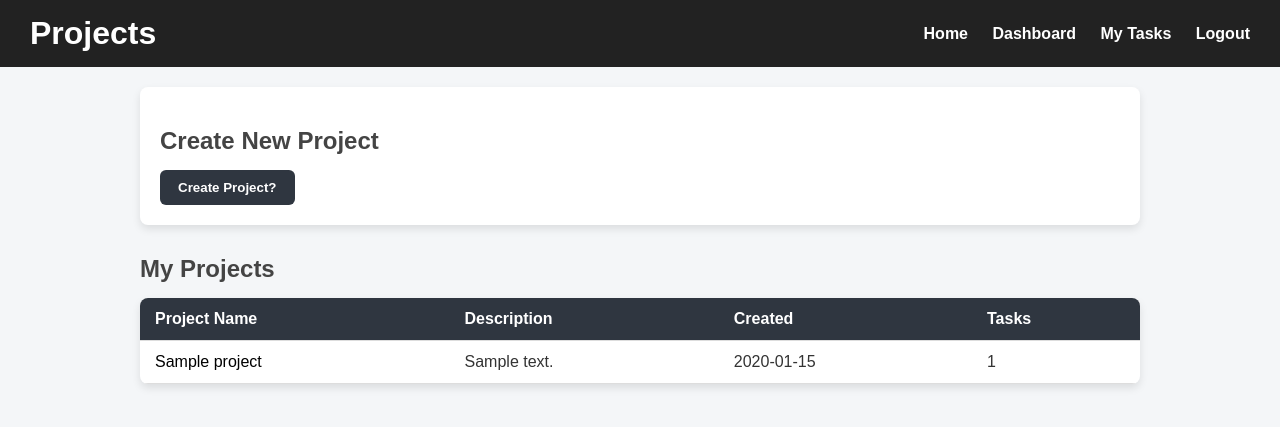
After one commit to AyhamAlsayyed/task-manager, a Django app: page /projects/ in a window 1280 px wide. The commit adds this page. Shown: the top 427 px of the page. Run offline with Django 5.2, Linux system fonts and the light colour scheme; a user stored in the database is signed in; tables that the repository leaves empty hold one stand-in row (values such as "Sample post").

Commit message:
add projects page with its view and logic

```diff
--- a/app/models.py
+++ b/app/models.py
@@ -17,7 +17,7 @@ class Project(models.Model):
     title = models.CharField(max_length=120)
     description = models.TextField(blank=True, null=True)
     created_at = models.DateTimeField(auto_now_add=True)
-    owner = models.ForeignKey(UserProfile, on_delete=models.CASCADE)
+    owner = models.ForeignKey(User, on_delete=models.CASCADE, related_name="projects")
 
     def __str__(self):
         return self.title
@@ -26,8 +26,8 @@ class Project(models.Model):
 class ProjectMembership(models.Model):
     role_choices = [("O", "owner"), ("M", "member")]
     role = models.CharField(max_length=1, choices=role_choices, default="M")
-    project = models.ForeignKey(Project, on_delete=models.CASCADE)
-    user = models.ForeignKey(UserProfile, on_delete=models.CASCADE)
+    project = models.ForeignKey(Project, on_delete=models.CASCADE, related_name="memberships")
+    user = models.ForeignKey(User, on_delete=models.CASCADE, related_name="memberships")
 
 
 class Task(models.Model):
@@ -42,15 +42,15 @@ class Task(models.Model):
         (1, "medium"),
         (2, "high"),
     ]
-
+    Tid = models.AutoField(primary_key=True)
     title = models.CharField(max_length=100)
     description = models.TextField()
     status = models.CharField(max_length=20, choices=status_choices, default="todo")
     priority = models.IntegerField(choices=priority_choices, default=0)
     deadline = models.DateTimeField()
     created_at = models.DateTimeField(auto_now_add=True)
-    project = models.ForeignKey(Project, on_delete=models.CASCADE)
-    user = models.ForeignKey(User, on_delete=models.CASCADE)
+    project = models.ForeignKey(Project, on_delete=models.CASCADE, related_name="tasks")
+    user = models.ForeignKey(User, on_delete=models.CASCADE, related_name="tasks")
 
     def __str__(self):
         return self.title
@@ -59,5 +59,5 @@ class Task(models.Model):
 class Comment(models.Model):
     comment = models.TextField()
     created_at = models.DateTimeField(auto_now_add=True)
-    task = models.ForeignKey(Task, on_delete=models.CASCADE)
-    author = models.ForeignKey(UserProfile, on_delete=models.CASCADE)
+    task = models.ForeignKey(Task, on_delete=models.CASCADE, related_name="comments")
+    author = models.ForeignKey(User, on_delete=models.CASCADE, related_name="comments")
--- /dev/null
+++ b/app/static/app/projects.css
@@ -0,0 +1,125 @@
+main {
+    padding: 20px;
+    max-width: 1000px;
+    margin: auto;
+}
+
+/* Create Project Form */
+.create-project {
+    background: white;
+    padding: 20px;
+    border-radius: 8px;
+    box-shadow: 0 4px 8px rgba(0,0,0,0.1);
+    margin-bottom: 30px;
+}
+
+.create-project h2 {
+    margin-bottom: 15px;
+    color: #444;
+}
+
+.create-project form p {
+    margin-bottom: 10px;
+}
+
+.create-project button {
+    background: #2f3640;
+    color: white;
+    padding: 10px 18px;
+    border: none;
+    border-radius: 6px;
+    cursor: pointer;
+    font-weight: bold;
+}
+
+.create-project button:hover {
+    background: #0e1313;
+}
+
+/* Project List */
+.project-list h2 {
+    margin-bottom: 15px;
+    color: #444;
+}
+
+table {
+    width: 100%;
+    border-collapse: collapse;
+    background: white;
+    border-radius: 8px;
+    overflow: hidden;
+    box-shadow: 0 4px 8px rgba(0,0,0,0.1);
+}
+
+thead {
+    background: #2f3640;
+    color: white;
+}
+
+th, td {
+    padding: 12px 15px;
+    text-align: left;
+    border-bottom: 1px solid #ddd;
+}
+
+a {
+    text-decoration: none;
+    color: black;
+}
+
+.popup-form {
+    display: none;
+    margin: 1rem 0;
+    padding: 1rem;
+    border: 1px solid #ccc;
+    background-color: #f8f8f8;
+    border-radius: 8px;
+}
+.popup-form.show {
+    display: block;
+}
+
+.popup-form input {
+    display: block;
+    padding: 10px;
+    border: 2px solid lightgray;
+    border-radius: 8px;
+    margin: 5px;
+}
+
+.popup-form input:focus {
+    border-color: #2f3640;
+    outline: none;
+}
+
+.description {
+    width: 90%;
+    height: 100px;
+}
+
+.popup-form button {
+    display: block;
+    padding: 10px;
+    border-radius: 8px;
+    margin: 5px;
+    background: #2f3640;
+    border: none;
+    color: white;
+    cursor: pointer;
+}
+
+.popup-form button:hover {
+    background: #272b34;
+}
+
+
+.sr-only {
+  position: absolute;
+  width: 1px;
+  height: 1px;
+  padding: 0;
+  margin: -1px;
+  overflow: hidden;
+  clip: rect(0, 0, 0, 0);
+  border: 0;
+}
--- /dev/null
+++ b/app/static/app/style.css
@@ -0,0 +1,31 @@
+/* General Styles */
+body {
+    margin: 0;
+    font-family: Arial, sans-serif;
+    background: #f4f6f8;
+    color: #333;
+}
+
+header {
+    background: #222;
+    color: white;
+    padding: 15px 30px;
+    display: flex;
+    justify-content: space-between;
+    align-items: center;
+}
+
+header h1 {
+    margin: 0;
+}
+
+nav a {
+    color: white;
+    margin-left: 20px;
+    text-decoration: none;
+    font-weight: bold;
+}
+
+nav a:hover {
+    text-decoration: underline;
+}
--- a/app/templates/app/login.html
+++ b/app/templates/app/login.html
@@ -4,7 +4,7 @@
 <head>
   <meta charset="UTF-8">
   <meta name="viewport" content="width=device-width, initial-scale=1.0">
-  <title>To-Do List</title>
+  <title>login</title>
   <link rel="stylesheet" href="{% static 'app/styleLS.css' %}">
 </head>
 <body>
--- /dev/null
+++ b/app/templates/app/projects.html
@@ -0,0 +1,78 @@
+{% load static %}
+<!DOCTYPE html>
+<html lang="en">
+
+<head>
+    <meta charset="UTF-8">
+    <meta name="viewport" content="width=device-width, initial-scale=1.0">
+    <title>Projects | Task Manager</title>
+    <link rel="stylesheet" href="{% static 'app/style.css' %}">
+    <link rel="stylesheet" href="{% static 'app/projects.css' %}">
+</head>
+
+<body>
+    <header>
+        <h1>Projects</h1>
+        <nav>
+            <a href="/">Home</a>
+            <a href="{% url 'app:dashboard' %}">Dashboard</a>
+            <a href="">My Tasks</a>
+            <a href="{% url 'app:logout' %}">Logout</a>
+        </nav>
+    </header>
+
+    <main>
+        <section class="create-project">
+            <h2>Create New Project</h2>
+            <div id="popupForm" class="popup-form">
+                <form method="post" action="{% url 'app:projects' %}">
+                    {% csrf_token %}
+                    <label for="title" class="sr-only"></label>
+                    <input type="text" name="title" placeholder="Title" id="title" required>
+                    <label for="description" class="sr-only"></label>
+                    <input type="text" name="description" placeholder="Description" id="description" class="description">
+                    {% if error_message %}
+                        <p style="color:red;">{{ error_message }}</p>
+                    {% endif %}
+                    <button type="submit">Create Project</button>
+                </form>
+            </div>
+
+            <button id="togglePopup">Create Project?</button>
+        </section>
+        <section class="project-list">
+            <h2>My Projects</h2>
+            <table>
+                <thead>
+                    <tr>
+                        <th>Project Name</th>
+                        <th>Description</th>
+                        <th>Created</th>
+                        <th>Tasks</th>
+                    </tr>
+                </thead>
+                <tbody>
+                    {% for project in projects %}
+                        <tr>
+                            <td><a href="{% url 'app:project' project.id %}">{{ project.title }}</a></td>
+                            <td>{{ project.description }}</td>
+                            <td>{{ project.created_at|date:"Y-m-d" }}</td>
+                            <td>{{ project.tasks.count }}</td>
+                        </tr>
+                    {% empty %}
+                    <tr>
+                        <td colspan="4">No projects found.</td>
+                    </tr>
+                    {% endfor %}
+                </tbody>
+            </table>
+        </section>
+    </main>
+    <script>
+        document.getElementById("togglePopup").addEventListener("click", function () {
+            document.getElementById("popupForm").classList.toggle("show");
+        });
+    </script>
+</body>
+
+</html>
--- a/app/templates/app/signup.html
+++ b/app/templates/app/signup.html
@@ -4,7 +4,7 @@
 <head>
   <meta charset="UTF-8">
   <meta name="viewport" content="width=device-width, initial-scale=1.0">
-  <title>To-Do List</title>
+  <title>signup</title>
   <link rel="stylesheet" href="{% static 'app/styleLS.css' %}">
 </head>
 <body>
--- a/app/urls.py
+++ b/app/urls.py
@@ -12,4 +12,6 @@ urlpatterns = [
     path("dashboard/", views.dashboard_view, name="dashboard"),
     path("profile/", views.profile_view, name="profile"),
     path("edit_profile/", views.edit_profile_view, name="edit_profile"),
+    path("projects/", views.projects_view, name="projects"),
+    path("projects/<int:project_id>/", views.project_view, name="project"),
 ]
--- a/app/views.py
+++ b/app/views.py
@@ -1,6 +1,8 @@
 from django.contrib.auth import login, logout
 from django.contrib.auth.forms import AuthenticationForm, UserCreationForm
 from django.shortcuts import redirect, render
+
+from app.models import Project
 
 # Create your views here.
 
@@ -47,7 +49,21 @@ def logout_view(request):
 
 
 def dashboard_view(request):
-    return render(request, "app/dashboard.html")
+    user = request.user
+    project_count = user.projects.count()
+    task_count = user.tasks.count()
+    completed_tasks = user.tasks.filter(status="done").count()
+    inprogress_tasks = user.tasks.filter(status="inprogress").count()
+
+    recent_tasks = user.tasks.all().order_by("-created_at")[:5]
+    context = {
+        "project_count": project_count,
+        "task_count": task_count,
+        "completed_tasks": completed_tasks,
+        "inprogress_tasks": inprogress_tasks,
+        "recent_tasks": recent_tasks,
+    }
+    return render(request, "app/dashboard.html", context)
 
 
 def profile_view(request):
@@ -75,3 +91,31 @@ def edit_profile_view(request):
         return redirect("app:profile")
 
     return render(request, "app/profile.html")
+
+
+def projects_view(request):
+    if request.method == "POST":
+        title = request.POST.get("title")
+        description = request.POST.get("description")
+
+        if title:
+            project = Project(owner=request.user, title=title, description=description)
+            project.save()
+            return redirect("app:projects")
+        else:
+            error_message = "Title is required."
+    else:
+        error_message = None
+
+    user = request.user
+    projects = user.projects.all().order_by("-created_at")
+
+    context = {
+        "projects": projects,
+        "error_message": error_message,
+    }
+    return render(request, "app/projects.html", context)
+
+
+def project_view(request, project_id):
+    return render(request, "app/project.html", {"project_id": project_id})
```
Also changed, not shown: app/static/app/dashboard.css (added, +56 -0 lines), app/static/app/home.css (added, +119 -0 lines), app/static/app/styleLS.css (+8 -8 lines), app/templates/app/dashboard.html (+66 -6 lines), app/templates/app/home.html (+8 -156 lines), app/templates/app/project.html (added, +13 -0 lines), app/migrations/0001_initial.py, app/migrations/0002_alter_task_user_alter_userprofile_avatar.py (deleted), app/migrations/0003_alter_userprofile_avatar.py (deleted).
